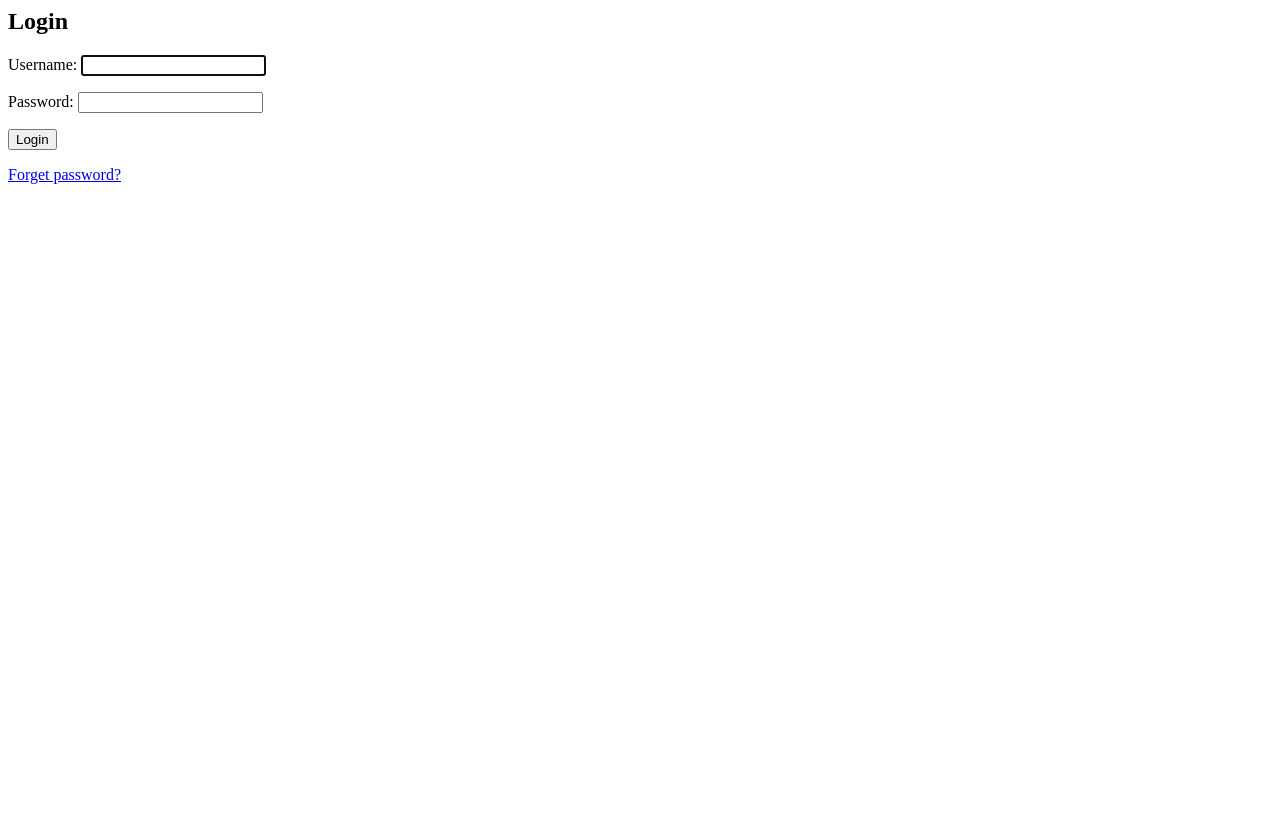
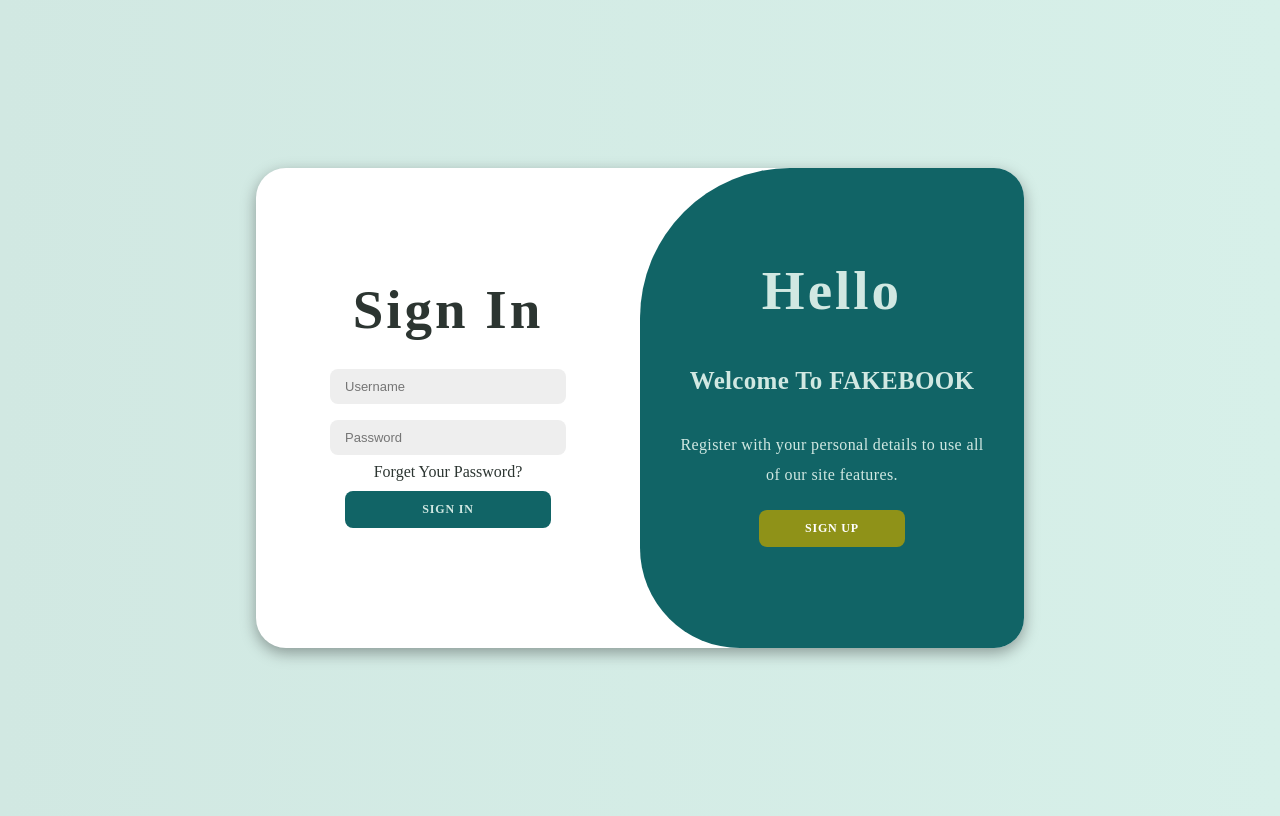
Before and after one commit to mehdi-zerouak/Projet_L2_Web_Dev, a Django app: page /login/ in a window 1280 px wide. Before the commit the page ends 184 px from the top, so only its background shows below. Run offline with Django 4.2, Linux system fonts and the light colour scheme; some web fonts are replaced.

Commit message:
integrated some frontend pages

```diff
--- /dev/null
+++ b/static/styles/users/login.css
@@ -0,0 +1,145 @@
+@font-face{
+    font-family: babas;
+    src: url(/fonts/Imbue-VariableFont_opsz,wght.ttf);
+}
+@font-face{
+    font-family: bab;
+    src: url(/fonts/Workbench-Regular.ttf);
+}
+
+@font-face{
+    font-family: ff;
+    src: url(/fonts/Rubik-VariableFont_wght.ttf);
+}
+body{
+    background-color:#d1e8e2;
+    background: linear-gradient(to right, #d1e8e2, #d7f0e9);
+    align-items: center;
+    justify-content: center;
+    display: flex;
+    height: 100vh;
+}
+.container{
+
+    background-color: white;
+    border-radius: 30px;
+    box-shadow: 0 5px 15px rgba(0, 0, 0, 0.35);
+    display: flex;
+    width: 768px;
+    max-width: 100%;
+    min-height: 480px
+}
+form{
+    background-color: #fff;
+    display: flex;
+    align-items: center;
+    justify-content: center;
+    flex-direction: column;
+    padding: 0 40px;
+    height: 100%;
+}
+.sign-in-form{
+    flex: 50%;
+    display: flex;
+    align-items: center;
+    justify-content: center;
+    flex-direction: column;
+    padding: 0 40px;
+    gap: 10px;
+}
+.sign-up-form{
+    background-color:#116466;
+    border-radius: 150px 30px 30px 100px;
+    flex: 50%;
+    display: flex;
+    align-items: center;
+    justify-content: center;
+    flex-direction: column;
+    padding: 0 40px;
+}
+h1{
+    font-family: babas;
+    font-size: 55px;
+    letter-spacing: 3px;
+    margin: 0px 0px 20px 0px;
+    color: #d1e8e2;
+
+}
+#sign-header{
+    font-family: babas;
+    font-size: 55px;
+    letter-spacing: 3px;
+    margin: 0px 0px 20px 0px;
+    color: #2c3531;
+
+}
+h3{
+    font-family:bab;
+    font-size:25px;
+    letter-spacing: 0.3px;
+    color: #d1e8e2;
+
+}
+.sign-up-form p{
+
+    font-size:16px;
+    line-height: 30px;
+    letter-spacing: 0.4px;
+    margin: 10px 0;
+    text-align: center;
+    color: #d1e8e2;
+}
+p{
+    margin: 0px;
+    color: #2c3531;
+}
+#sign-in-butt{
+    margin: 10px;
+    background-color:#116466;
+    color:#d1e8e2;
+    font-size: 12px;
+    padding: 10px 45px;
+    border: 1px solid transparent;
+    border-radius: 8px;
+    font-weight: 600;
+    letter-spacing: 0.8px;
+    text-transform: uppercase;
+    margin-top: 10px;
+    cursor: pointer;
+}
+#sign-up-butt{
+    margin: 10px;
+    background-color:#8f9218;
+    color:#fff;
+    font-size: 12px;
+    padding: 10px 45px;
+    border: 1px solid transparent;
+    border-radius: 8px;
+    font-weight: 600;
+    letter-spacing: 0.8px;
+    text-transform: uppercase;
+    margin-top: 10px;
+    cursor: pointer;
+    transition-duration: 0.4s;
+}
+#sign-up-butt:hover{
+    background-color:  #2c3531;
+    color: #fff;
+}
+#sign-up-butt,#sign-in-butt{
+    font-family: ff;
+}
+input{
+    background-color: #eee;
+    border: none;
+    margin: 8px 0;
+    padding: 10px 15px;
+    font-size: 13px;
+    border-radius: 8px;
+    width: 100%;
+    outline: none;
+}
+a{
+    text-decoration: none;
+
+  }
--- a/users/templates/users/login.html
+++ b/users/templates/users/login.html
@@ -1,17 +1,34 @@
 {% load static %}
+<!DOCTYPE html>
 <html lang="en">
 <head>
     <meta charset="UTF-8">
     <meta name="viewport" content="width=device-width, initial-scale=1.0">
-    <title> FakeBook - Login </title>
+    <title>Fakebook | Sign in </title>
+    <link rel="stylesheet" href="{% static 'styles/users/login.css' %}">
+
 </head>
 <body>
-            <h2>Login</h2>
-            <form method="post">
-                {% csrf_token %}
-                {{ form.as_p }}
-                <button type="submit">Login</button>
+    <div class="container">
+        <div class="sign-in-form">
+            <form method = "POST">
+                {%csrf_token%}
+                <h1 id="sign-header"> Sign In</h1>
+                <input type="text" id="username" placeholder="Username" required name="username">
+                <input type="password" id="password" placeholder="Password" required name="password">
+                <a href="{% url 'user:password_reset' %}" ><p> Forget Your Password?</p></a>
+                <input type="submit" value="SIGN IN" id="sign-in-butt" >
             </form>
-            <a href="{% url 'user:password_reset' %}">Forget password?</a>
+        </div>
+        <div class="sign-up-form">
+            <h1>Hello </h1>
+            <h3>Welcome To FAKEBOOK </h3>
+            <p>Register with your personal details to use all of our site features.</p>
+            <a href="{% url 'user:u-register' %}"><button id="sign-up-butt"> SIGN UP </button></a>
+        </div>
+    </div>
+    {% if form.errors %}
+       {{form.errors}}
+    {% endif %}
 </body>
 </html>
```
Also changed, not shown: static/styles/users/register.css (added, +150 -0 lines), db.sqlite3.
